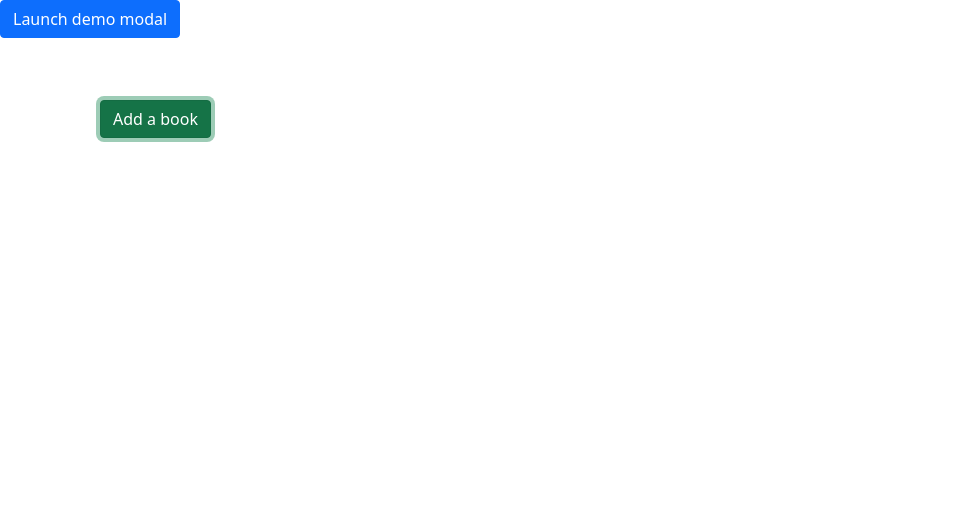
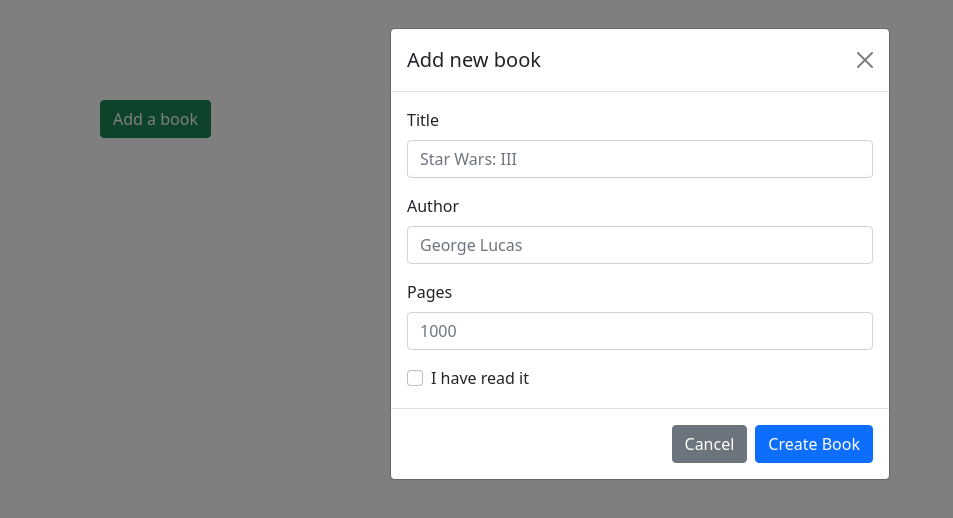
Before and after one commit to pacyL2K19/library, a plain HTML site: page index.html in a window 1280 px wide. Both pictures are taken after a click on the button "Add a book". Shown: the whole page, without its empty margins (0-953 px from the left). Drawn offline with nearby package versions, Linux system fonts and the light colour scheme.

Commit message:
Fix the checkbox

```diff
--- a/index.html
+++ b/index.html
@@ -13,9 +13,9 @@
 
 <body>
     <!-- Button trigger modal -->
-    <button type="button" class="btn btn-primary" data-bs-toggle="modal" data-bs-target="#exampleModal">
+    <!-- <button type="button" class="btn btn-primary" data-bs-toggle="modal" data-bs-target="#exampleModal">
         Launch demo modal
-    </button>
+    </button> -->
 
     <!-- Modal -->
     <div class="modal fade" id="exampleModal" tabindex="-1" aria-labelledby="exampleModalLabel" aria-hidden="true">
@@ -39,15 +39,17 @@
                             <label for="pages" class="form-label">Pages</label>
                             <input type="number" id="pages" class="form-control" placeholder="1000">
                         </div>
-                        <div class="form-check form-switch">
-                            <input class="form-check-input" type="checkbox" id="read">
-                            <label for="read" class="form-label">Did you read it?</label>
+                        <div class="form-check">
+                            <input class="form-check-input" type="checkbox" value="yes" id="read">
+                            <label class="form-check-label" for="read">
+                                I have read it
+                            </label>
                         </div>
                     </form>
                 </div>
                 <div class="modal-footer">
                     <button type="button" class="btn btn-secondary" data-bs-dismiss="modal">Cancel</button>
-                    <button id="add-book" type="button" class="btn btn-primary" >Create Book</button>
+                    <button id="add-book" type="button" class="btn btn-primary">Create Book</button>
                 </div>
             </div>
         </div>
@@ -55,7 +57,8 @@
     <div class="container">
         <div id="show" class="row py-5 justify-content-center"></div>
         <div class="btn-box">
-            <button id="add-book2" class="btn btn-success">Add a book</button>
+            <button type="button" data-bs-toggle="modal" data-bs-target="#exampleModal" id="add-book"
+                class="btn btn-success">Add a book</button>
         </div>
     </div>
     <script src="https://code.jquery.com/jquery-3.2.1.slim.min.js"
--- a/script/script.js
+++ b/script/script.js
@@ -26,11 +26,12 @@ const displayBooks = (library) => {
 let addBtn = document.getElementById("add-book")
 
 addBtn.addEventListener('click', function () {
+  console.log(document.getElementById("read").value);
   let selector = document.getElementById("show");
   let title = document.getElementById("title").value
   let author = document.getElementById("author").value
   let pages = document.getElementById("pages").value
-  let readCheck = document.getElementById("read").value == "on" ? true : false
+  let readCheck = document.getElementById("read").value == "yes" ? true : false
 
   const book = new Book(title, author, pages, readCheck)
 
@@ -52,7 +53,7 @@ addBtn.addEventListener('click', function () {
   imageCard.classList.add("card-img-top")
   imageCard.src="https://miro.medium.com/max/820/1*1uTX2gdtlj9gsKxbiOc6LQ.jpeg"
   imageCard.alt = "Card image"
-  cardTile.innerHTML = book.title
+  cardTile.innerHTML = book.title + " - " + book.pages + " Pages"
   cardAuthor.innerHTML = book.author
   cardBody.classList.add("card-body")
   cardBody.appendChild(cardTile)
```
